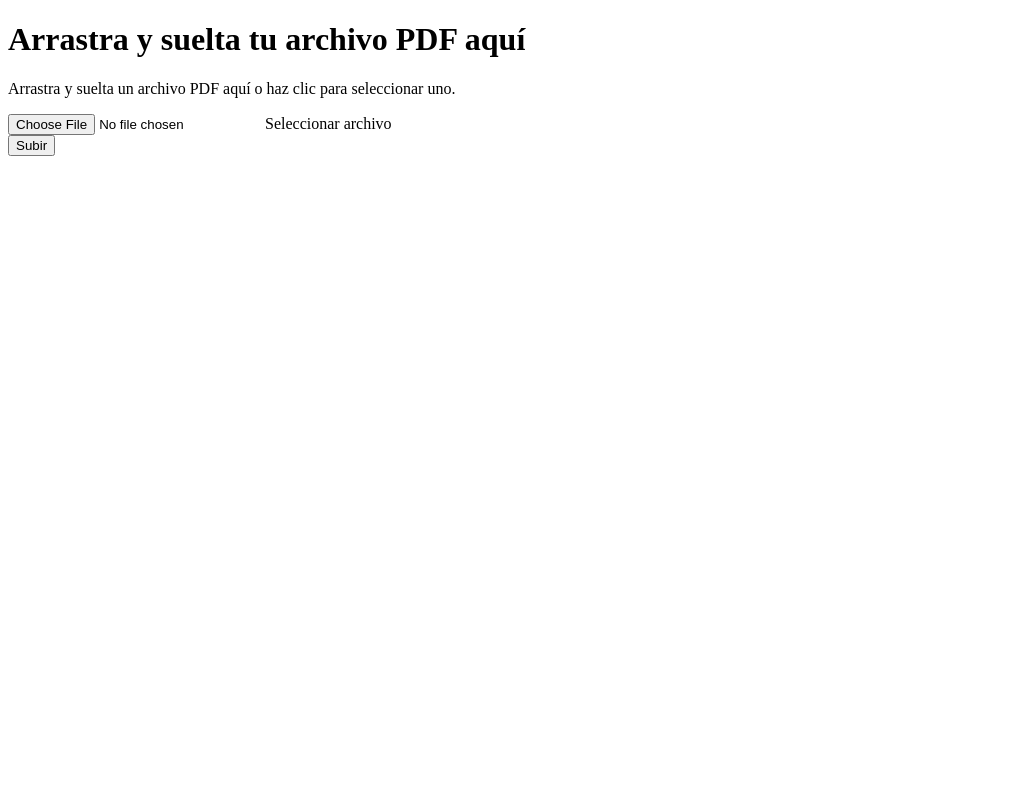
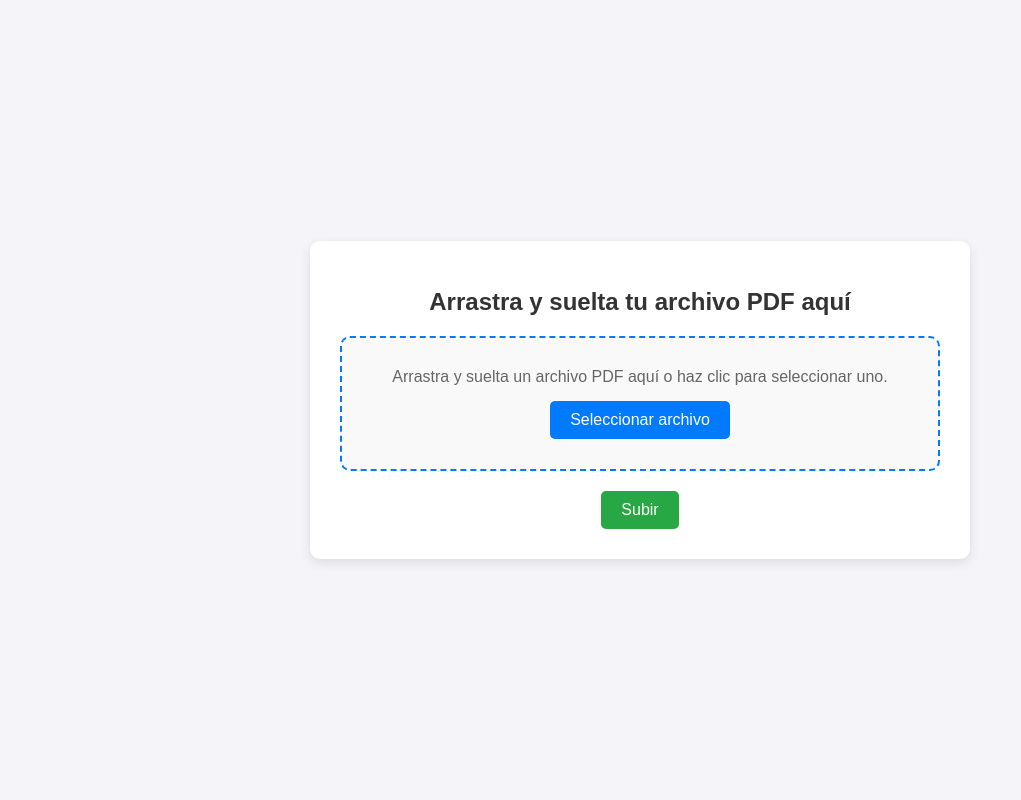
Before and after one commit to Abimael-Lib/pdf_analyzer, a Flask app: page / in a window 1280 px wide. Shown: the whole page, without its empty margins (0-1021 px from the left). Run offline with Flask 3, Linux system fonts and the light colour scheme; parts of the project's set-up code (start-up, migrations or seed data) failed here and were passed over.

Commit message:
mejoramiento de UI

```diff
--- a/app/app.py
+++ b/app/app.py
@@ -36,9 +36,8 @@ def upload_file():
     return render_template('upload.html')
 
 
-
 # Funcion para analizar el pdf
-@app.route('analyze/filename')
+@app.route('/analyze/filename')
 def analyze_pdf(filename):
     pdf_path = os.path.join(app.config['UPLOAD_FOLDER'], filename)
 
--- a/app/templates/upload.html
+++ b/app/templates/upload.html
@@ -3,9 +3,88 @@
 <head>
     <meta charset="UTF-8">
     <meta name="viewport" content="width=device-width, initial-scale=1.0">
+    <meta name="description" content="Sube y analiza archivos PDF de manera sencilla">
     <title>Subir PDF</title>
+    <style>
+        body {
+            font-family: 'Arial', sans-serif;
+            background-color: #f4f4f9;
+            color: #333;
+            margin: 0;
+            padding: 0;
+            display: flex;
+            justify-content: center;
+            align-items: center;
+            height: 100vh;
+        }
+        .container {
+            background-color: #fff;
+            border-radius: 10px;
+            padding: 30px;
+            box-shadow: 0 4px 12px rgba(0, 0, 0, 0.1);
+            text-align: center;
+            max-width: 600px;
+            width: 100%;
+        }
+        h1 {
+            font-size: 24px;
+            margin-bottom: 20px;
+            color: #333;
+        }
+        #drop-area {
+            border: 2px dashed #007bff;
+            border-radius: 10px;
+            padding: 30px;
+            background-color: #f9f9f9;
+            transition: background-color 0.3s ease;
+        }
+        #drop-area.dragover {
+            background-color: #e9ecef;
+        }
+        #drop-area p {
+            margin: 0;
+            font-size: 16px;
+            color: #666;
+        }
+        input[type="file"] {
+            display: none;
+        }
+        label {
+            background-color: #007bff;
+            color: white;
+            padding: 10px 20px;
+            border-radius: 5px;
+            cursor: pointer;
+            margin-top: 15px;
+            display: inline-block;
+        }
+        button {
+            margin-top: 20px;
+            background-color: #28a745;
+            color: white;
+            padding: 10px 20px;
+            border: none;
+            border-radius: 5px;
+            cursor: pointer;
+            font-size: 16px;
+        }
+        button:hover {
+            background-color: #218838;
+        }
+        @media (max-width: 600px) {
+            h1 {
+                font-size: 20px;
+            }
+            label, button {
+                font-size: 14px;
+                padding: 8px 16px;
+            }
+        }
+    </style>
 </head>
 <body>
+
+    <div class="container">
         <h1>Arrastra y suelta tu archivo PDF aquí</h1>
         <form id="upload-form" action="/upload" method="POST" enctype="multipart/form-data">
             <div id="drop-area">
@@ -15,5 +94,44 @@
             </div>
             <button type="submit">Subir</button>
         </form>
+    </div>
+
+    <script>
+        const dropArea = document.getElementById('drop-area');
+
+        // Prevenir comportamiento por defecto para el arrastre
+        ['dragenter', 'dragover', 'dragleave', 'drop'].forEach(eventName => {
+            dropArea.addEventListener(eventName, preventDefaults, false);
+        });
+
+        function preventDefaults(e) {
+            e.preventDefault();
+            e.stopPropagation();
+        }
+
+        // Añadir clase al arrastrar
+        ['dragenter', 'dragover'].forEach(eventName => {
+            dropArea.addEventListener(eventName, () => dropArea.classList.add('dragover'), false);
+        });
+
+        ['dragleave', 'drop'].forEach(eventName => {
+            dropArea.addEventListener(eventName, () => dropArea.classList.remove('dragover'), false);
+        });
+
+        // Manejar el drop
+        dropArea.addEventListener('drop', handleDrop, false);
+
+        function handleDrop(e) {
+            const dt = e.dataTransfer;
+            const files = dt.files;
+            handleFiles(files);
+        }
+
+        function handleFiles(files) {
+            const fileInput = document.getElementById('fileElem');
+            fileInput.files = files; // Añade los archivos arrastrados al input
+        }
+    </script>
+
 </body>
 </html>
```
Also changed, not shown: app/templates/analyze.html (+55 -8 lines). Lines whose indentation alone changed are shown as unchanged.
